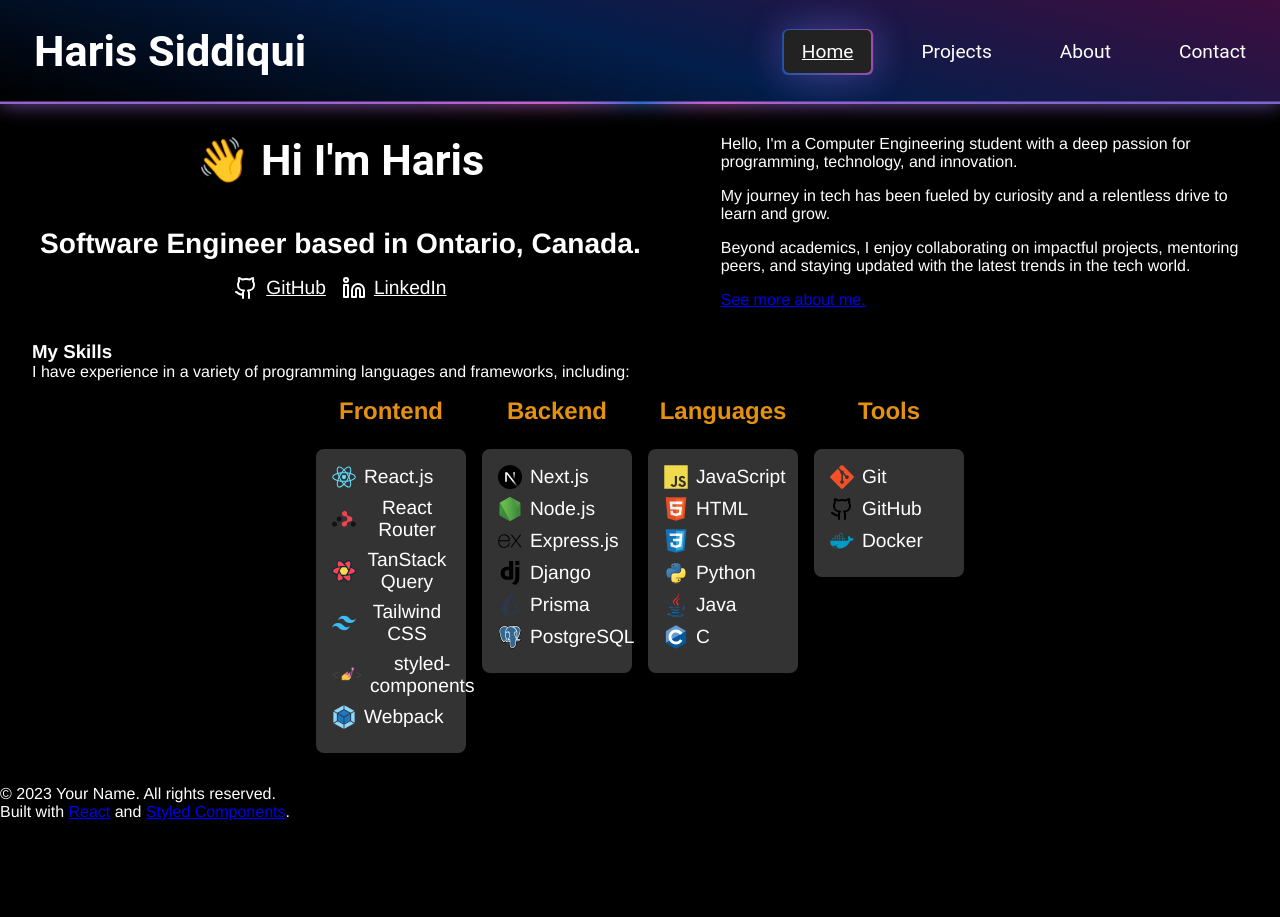
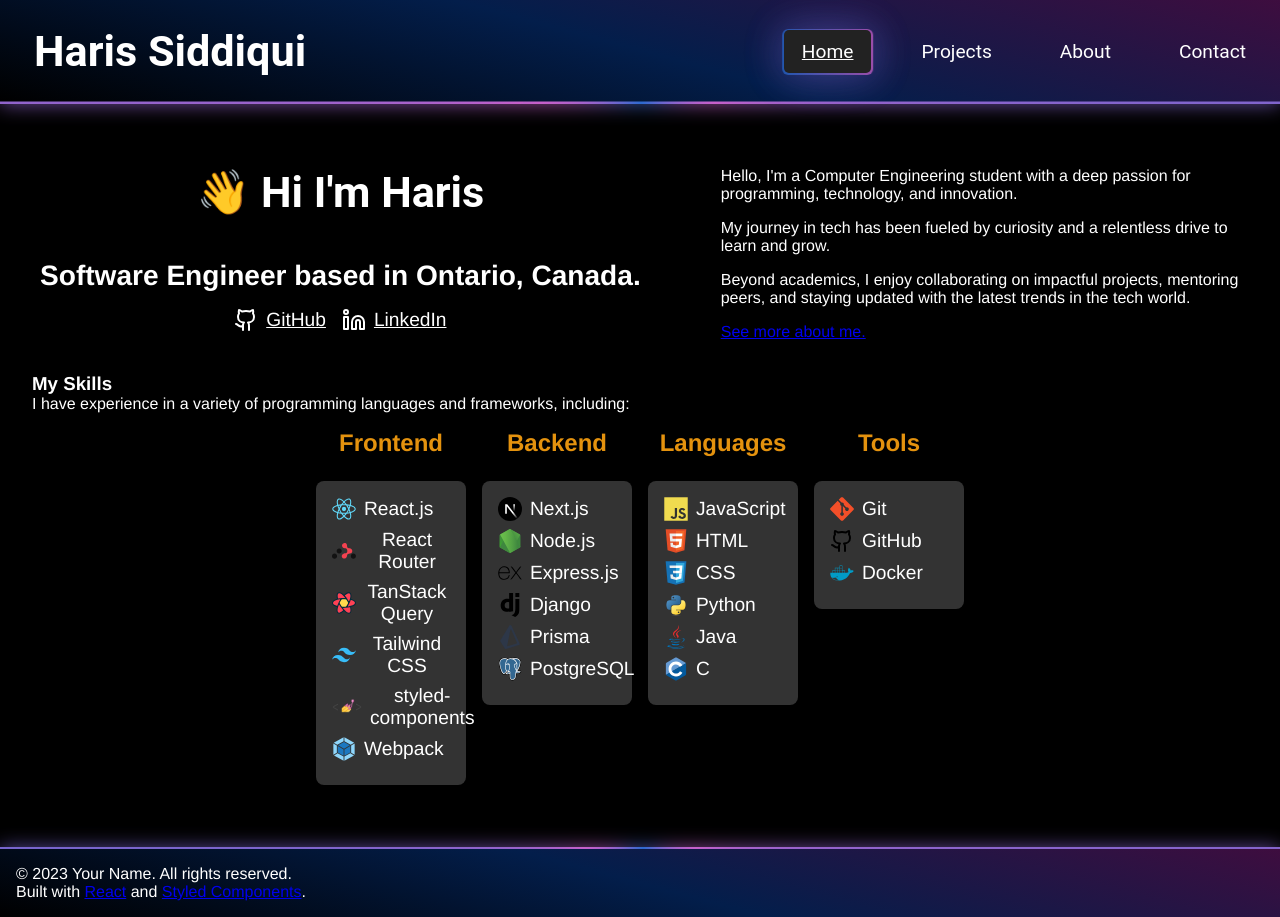
Before and after one commit to Haris-199/portfolio, a React (Vite) app: page / in a window 1280 px wide. Before the commit the page ends 821 px from the top, so only its background shows below. Built offline with nearby package versions, Linux system fonts and the light colour scheme.

Commit message:
Add border to footer

```diff
--- a/src/App.tsx
+++ b/src/App.tsx
@@ -23,10 +23,11 @@
   display: flex;
   flex-direction: column;
   min-height: 100dvh;
-  background-color: ${(props) => props.theme.background};
   color: ${(props) => props.theme.text};
 
   & > :nth-child(2) {
+    margin-block: 2rem;
+    background-color: ${(props) => props.theme.background};
     flex-grow: 1;
 
     @media (min-width: 1300px) {
--- a/src/components/Footer.tsx
+++ b/src/components/Footer.tsx
@@ -1,13 +1,57 @@
+import { styled } from 'styled-components';
+
+
+const FooterContainer = styled.footer`
+  background-image: linear-gradient(15deg, #000, #031e4b, #3e0d3f);
+  position: relative;
+  padding: 1rem;
+
+  @property --angle {
+    syntax: "<angle>";
+    initial-value: 0deg;
+    inherits: false;
+  }
+  &::after, &::before {
+    box-sizing: content-box;
+    content: '';
+    position: absolute;
+    height: 100%;
+    width: 100%;
+    left: 50%;
+    top: -2px;
+    translate: -50% 0%;
+    animation: spin 8s linear infinite;
+    background-image: repeating-conic-gradient(from var(--angle), #2c6acf 0%, #c760ca 15%, #2c6acf 33%);
+    z-index: -1;
+  }
+  &::before {
+    top: -1px;
+    filter: blur(10px);
+    opacity: 0.75;
+  }
+  @keyframes spin {
+    to {
+      --angle: 360deg;
+    }
+  }
+
+  @media (min-width: 1300px) {
+    padding: 1rem 5%;
+  }
+
+  @media (min-width: 2100px) {
+    padding: 1rem 20%;
+  }
+`;
+
 export default function Footer() {
   return (
-    <footer>
-      <div className="footer-content">
-        <p>© 2023 Your Name. All rights reserved.</p>
-        <p>
-          Built with <a href="https://reactjs.org/">React</a> and{' '}
-          <a href="https://styled-components.com/">Styled Components</a>.
-        </p>
-      </div>
-    </footer>
+    <FooterContainer>
+      <p>© 2023 Your Name. All rights reserved.</p>
+      <p>
+        Built with <a href="https://reactjs.org/">React</a> and{' '}
+        <a href="https://styled-components.com/">Styled Components</a>.
+      </p>
+    </FooterContainer>
   );
 }
```
